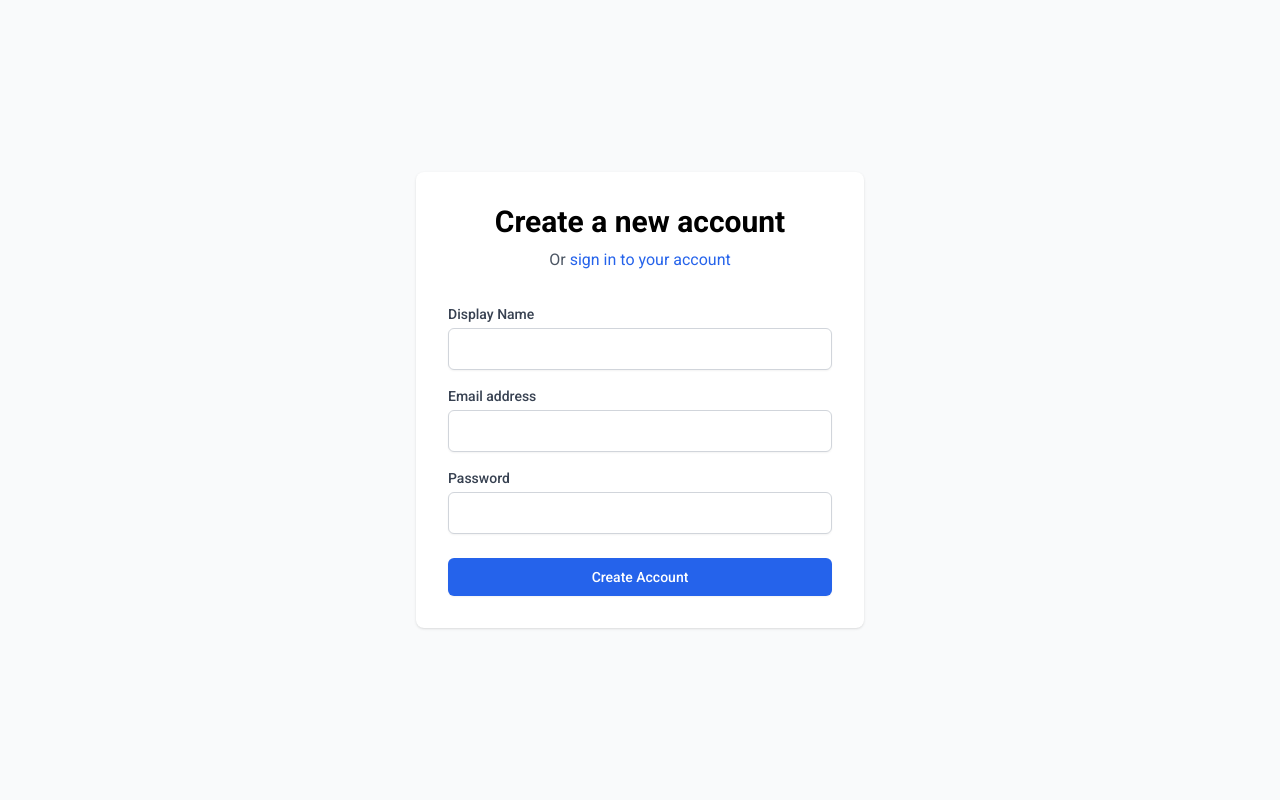
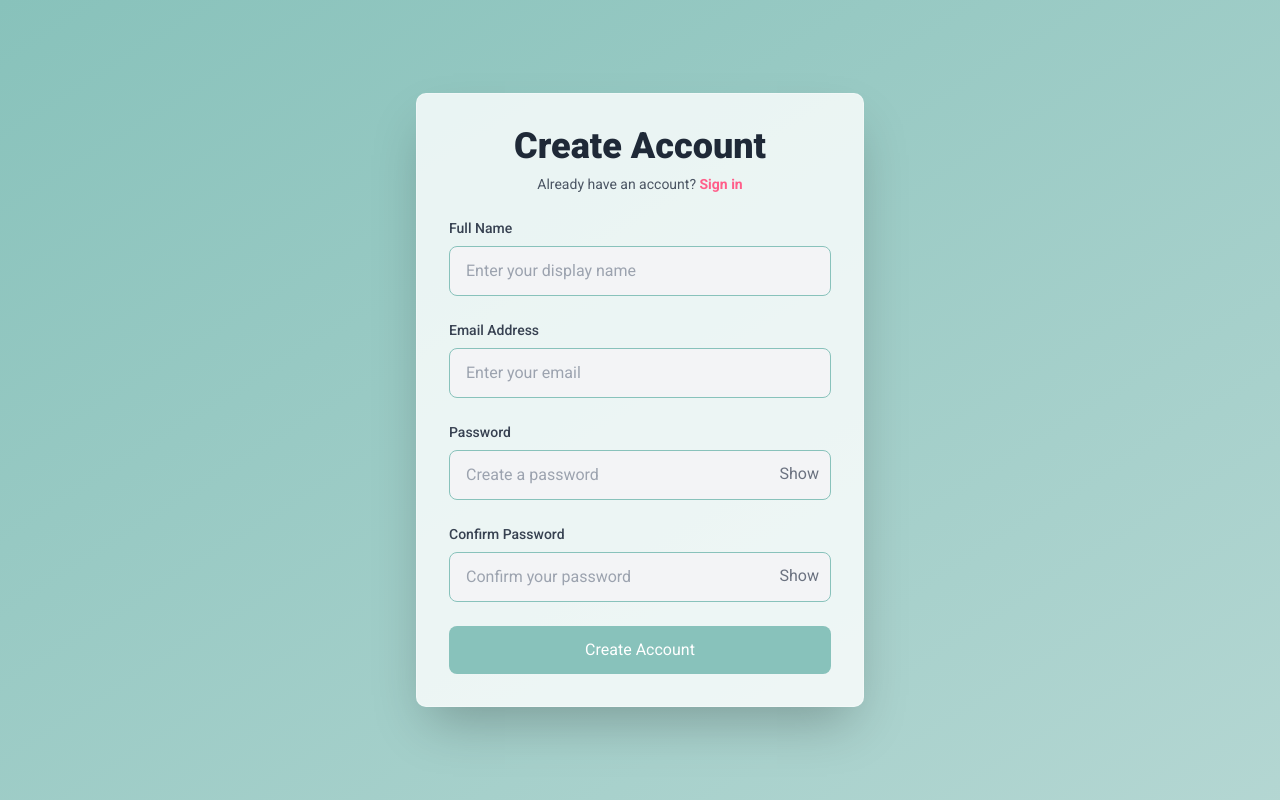
Before and after one commit to souvik-wizard/relu-task, a React (Create React App) app: page /register in a window 1280 px wide. Built offline with nearby package versions, Linux system fonts and the light colour scheme.

Commit message:
fix: update asset paths to use leading slashes for consistency

```diff
--- a/src/components/404.jsx
+++ b/src/components/404.jsx
@@ -7,10 +7,11 @@ const ErrorPage = () => {
   const navigate = useNavigate();
 
   useEffect(() => {
-    // Check if user exists in Redux state or localStorage
     const storedUser = JSON.parse(localStorage.getItem("user"));
     if (!user && !storedUser) {
-      navigate("/login"); // Redirect to login if no user found
+      navigate("/login");
+    } else {
+      navigate("/dashboard");
     }
   }, [user, navigate]);
 
@@ -36,7 +37,6 @@ const ErrorPage = () => {
           <div>
             <button
               onClick={() => {
-                // Check user in Redux or localStorage and navigate accordingly
                 if (!user && !JSON.parse(localStorage.getItem("user"))) {
                   navigate("/login");
                 } else {
--- a/src/components/Login.jsx
+++ b/src/components/Login.jsx
@@ -6,19 +6,26 @@ import {
   GoogleAuthProvider,
 } from "firebase/auth";
 import { auth } from "../firebase/firebase";
-import { useDispatch } from "react-redux";
+import { useDispatch, useSelector } from "react-redux";
 import { setUser, setError, setLoading } from "../store/slices/authSlice";
+import { FcGoogle } from "react-icons/fc";
+import { Loader2 } from "lucide-react";
 
 export default function Login() {
   const [email, setEmail] = useState("");
   const [password, setPassword] = useState("");
-  const [error, setLocalError] = useState("");
+  const [localError, setLocalError] = useState("");
+  const [isPasswordVisible, setIsPasswordVisible] = useState(false);
+
   const navigate = useNavigate();
   const dispatch = useDispatch();
+
+  const isLoading = useSelector((state) => state.auth.loading);
 
   const handleGoogleSignIn = async () => {
     const provider = new GoogleAuthProvider();
     dispatch(setLoading(true));
+    setLocalError("");
 
     try {
       const result = await signInWithPopup(auth, provider);
@@ -29,7 +36,6 @@ export default function Login() {
         displayName: user.displayName || "",
       };
 
-      // Save user data in localStorage
       localStorage.setItem("user", JSON.stringify(userData));
 
       dispatch(setUser(userData));
@@ -42,10 +48,10 @@ export default function Login() {
     }
   };
 
-  // Email/Password login handler
   const handleLogin = async (e) => {
     e.preventDefault();
     dispatch(setLoading(true));
+    setLocalError("");
 
     try {
       const userCredential = await signInWithEmailAndPassword(
@@ -59,7 +65,6 @@ export default function Login() {
         displayName: userCredential.user.displayName || "",
       };
 
-      // Save user data in localStorage
       localStorage.setItem("user", JSON.stringify(userData));
 
       dispatch(setUser(userData));
@@ -73,30 +78,37 @@ export default function Login() {
   };
 
   return (
-    <div className="min-h-screen flex items-center justify-center bg-gray-50">
-      <div className="max-w-md w-full space-y-8 p-8 bg-white rounded-lg shadow">
+    <div className="min-h-screen flex items-center justify-center bg-gradient-to-br from-[#88C2BB] via-[#88C2BB]/80 to-[#88C2BB]/60 p-4">
+      <div className="w-full max-w-md bg-white/80  rounded-[10px] shadow-2xl border border-white/30 overflow-hidden ">
+        <div className="p-8 space-y-6">
           <div className="text-center">
-          <h2 className="text-3xl font-bold">Sign in to your account</h2>
-          <p className="mt-2 text-gray-600">
-            Or{" "}
-            <Link to="/register" className="text-blue-600 hover:text-blue-500">
-              create a new account
+            <h2 className="text-4xl font-extrabold text-gray-800 mb-2">
+              Welcome Back
+            </h2>
+            <p className="text-gray-600 text-sm">
+              Don't have an account?{" "}
+              <Link
+                to="/register"
+                className="text-[#FF5E8A] font-semibold hover:text-[#FF5E8A]/80 transition-colors"
+              >
+                Sign up
               </Link>
             </p>
           </div>
-        <form className="mt-8 space-y-6" onSubmit={handleLogin}>
-          {error && (
-            <div className="bg-red-100 border border-red-400 text-red-700 px-4 py-3 rounded">
-              {error}
+
+          {localError && (
+            <div className="bg-red-100 border-l-4 border-red-500 text-red-700 p-4 rounded-r-lg animate-pulse">
+              {localError}
             </div>
           )}
-          <div className="space-y-4">
+
+          <form onSubmit={handleLogin} className="space-y-6">
             <div>
               <label
                 htmlFor="email"
-                className="block text-sm font-medium text-gray-700"
+                className="block text-sm font-medium text-gray-700 mb-2"
               >
-                Email address
+                Email Address
               </label>
               <input
                 id="email"
@@ -104,41 +116,77 @@ export default function Login() {
                 required
                 value={email}
                 onChange={(e) => setEmail(e.target.value)}
-                className="mt-1 block w-full px-3 py-2 border border-gray-300 rounded-md shadow-sm focus:outline-none focus:ring-blue-500 focus:border-blue-500"
+                className="w-full px-4 py-3 rounded-lg bg-gray-100 border border-[#88C2BB] focus:outline-none focus:border-[#88C2BB] focus:ring-0 transition duration-300"
+                placeholder="Enter your email"
+                disabled={isLoading}
               />
             </div>
-            <div>
+
+            <div className="relative">
               <label
                 htmlFor="password"
-                className="block text-sm font-medium text-gray-700"
+                className="block text-sm font-medium text-gray-700 mb-2"
               >
                 Password
               </label>
               <input
                 id="password"
-                type="password"
+                type={isPasswordVisible ? "text" : "password"}
                 required
                 value={password}
                 onChange={(e) => setPassword(e.target.value)}
-                className="mt-1 block w-full px-3 py-2 border border-gray-300 rounded-md shadow-sm focus:outline-none focus:ring-blue-500 focus:border-blue-500"
+                className="w-full px-4 py-3 rounded-lg bg-gray-100 border border-[#88C2BB] focus:outline-none focus:border-[#88C2BB] focus:ring-0 transition duration-300 pr-12"
+                placeholder="Enter your password"
+                disabled={isLoading}
               />
+              <button
+                type="button"
+                onClick={() => setIsPasswordVisible(!isPasswordVisible)}
+                className="absolute right-3 top-10 text-gray-500 hover:text-[#88C2BB] transition"
+                disabled={isLoading}
+              >
+                {isPasswordVisible ? "Hide" : "Show"}
+              </button>
             </div>
-          </div>
+
             <button
               type="submit"
-            className="w-full flex justify-center py-2 px-4 border border-transparent rounded-md shadow-sm text-sm font-medium text-white bg-blue-600 hover:bg-blue-700 focus:outline-none focus:ring-2 focus:ring-offset-2 focus:ring-blue-500"
+              className="w-full bg-[#88C2BB] text-white py-3 rounded-lg hover:bg-[#88C2BB]/90 transition transform hover:scale-105 focus:outline-none focus:ring-2 focus:ring-[#88C2BB] focus:ring-offset-2 flex items-center justify-center"
+              disabled={isLoading}
             >
-            Sign in
+              {isLoading ? (
+                <>
+                  <Loader2 className="mr-2 h-4 w-4 animate-spin" />
+                  Signing In...
+                </>
+              ) : (
+                "Sign In"
+              )}
             </button>
           </form>
 
-        {/* Google Sign-In Button */}
-        <div className="mt-6">
+          <div className="flex items-center justify-center space-x-4 my-4">
+            <div className="h-px bg-gray-300 w-full"></div>
+            <span className="text-gray-500 text-sm">or</span>
+            <div className="h-px bg-gray-300 w-full"></div>
+          </div>
+
           <button
             onClick={handleGoogleSignIn}
-            className="w-full flex justify-center py-2 px-4 border border-transparent rounded-md shadow-sm text-sm font-medium text-white bg-blue-600 hover:bg-blue-700 focus:outline-none focus:ring-2 focus:ring-offset-2 focus:ring-blue-500"
+            className="w-full flex items-center justify-center space-x-2 py-3 rounded-lg border border-gray-300 bg-white text-gray-700 hover:bg-gray-50 transition transform hover:scale-105 focus:outline-none focus:ring-2 focus:ring-[#88C2BB] focus:ring-offset-2"
+            disabled={isLoading}
           >
-            Sign in with Google
+            {isLoading ? (
+              <>
+                <Loader2 className="mr-2 h-4 w-4 animate-spin" />
+                Signing In...
+              </>
+            ) : (
+              <>
+                <FcGoogle className="w-5 h-5" />
+                <span>Sign in with Google</span>
+              </>
+            )}
           </button>
         </div>
       </div>
--- a/src/components/Register.jsx
+++ b/src/components/Register.jsx
@@ -1,20 +1,46 @@
-import React, { useState } from "react";
+import React, { useState, useEffect } from "react";
 import { useNavigate, Link } from "react-router-dom";
 import { createUserWithEmailAndPassword, updateProfile } from "firebase/auth";
 import { auth } from "../firebase/firebase";
-import { useDispatch } from "react-redux";
+import { useDispatch, useSelector } from "react-redux";
 import { setUser, setError, setLoading } from "../store/slices/authSlice";
+import { Loader2 } from "lucide-react";
 
 export default function Register() {
   const [email, setEmail] = useState("");
   const [password, setPassword] = useState("");
+  const [confirmPassword, setConfirmPassword] = useState("");
   const [displayName, setDisplayName] = useState("");
-  const [error, setLocalError] = useState("");
+  const [localError, setLocalError] = useState("");
+  const [isPasswordVisible, setIsPasswordVisible] = useState(false);
+  const [isConfirmPasswordVisible, setIsConfirmPasswordVisible] =
+    useState(false);
+  const [passwordMatchError, setPasswordMatchError] = useState("");
+
   const navigate = useNavigate();
   const dispatch = useDispatch();
 
+  const isLoading = useSelector((state) => state.auth.loading);
+
+  useEffect(() => {
+    if (password && confirmPassword && password !== confirmPassword) {
+      setPasswordMatchError("Passwords do not match");
+    } else {
+      setPasswordMatchError("");
+    }
+  }, [password, confirmPassword]);
+
   const handleRegister = async (e) => {
     e.preventDefault();
+
+    setLocalError("");
+    setPasswordMatchError("");
+
+    if (password !== confirmPassword) {
+      setPasswordMatchError("Passwords do not match");
+      return;
+    }
+
     dispatch(setLoading(true));
     try {
       const userCredential = await createUserWithEmailAndPassword(
@@ -22,14 +48,15 @@ export default function Register() {
         email,
         password
       );
+
       await updateProfile(userCredential.user, { displayName });
+
       const userData = {
         uid: userCredential.user.uid,
         email: userCredential.user.email,
         displayName,
       };
 
-      // Save user data in localStorage
       localStorage.setItem("user", JSON.stringify(userData));
 
       dispatch(setUser(userData));
@@ -37,34 +64,43 @@ export default function Register() {
     } catch (error) {
       setLocalError(error.message);
       dispatch(setError(error.message));
+    } finally {
+      dispatch(setLoading(false));
     }
   };
 
   return (
-    <div className="min-h-screen flex items-center justify-center bg-gray-50">
-      <div className="max-w-md w-full space-y-8 p-8 bg-white rounded-lg shadow">
+    <div className="min-h-screen flex items-center justify-center bg-gradient-to-br from-[#88C2BB] via-[#88C2BB]/80 to-[#88C2BB]/60 p-4">
+      <div className="w-full max-w-md bg-white/80 rounded-[10px] shadow-2xl border border-white/30 overflow-hidden transform transition-all duration-300 ">
+        <div className="p-8 space-y-6">
           <div className="text-center">
-          <h2 className="text-3xl font-bold">Create a new account</h2>
-          <p className="mt-2 text-gray-600">
-            Or{" "}
-            <Link to="/login" className="text-blue-600 hover:text-blue-500">
-              sign in to your account
+            <h2 className="text-4xl font-extrabold text-gray-800 mb-2">
+              Create Account
+            </h2>
+            <p className="text-gray-600 text-sm">
+              Already have an account?{" "}
+              <Link
+                to="/login"
+                className="text-[#FF5E8A] font-semibold hover:text-[#FF5E8A]/80 transition-colors"
+              >
+                Sign in
               </Link>
             </p>
           </div>
-        <form className="mt-8 space-y-6" onSubmit={handleRegister}>
-          {error && (
-            <div className="bg-red-100 border border-red-400 text-red-700 px-4 py-3 rounded">
-              {error}
+
+          {localError && (
+            <div className="bg-red-100 border-l-4 border-red-500 text-red-700 p-4 rounded-r-lg animate-pulse">
+              {localError}
             </div>
           )}
-          <div className="space-y-4">
+
+          <form onSubmit={handleRegister} className="space-y-6">
             <div>
               <label
                 htmlFor="displayName"
-                className="block text-sm font-medium text-gray-700"
+                className="block text-sm font-medium text-gray-700 mb-2"
               >
-                Display Name
+                Full Name
               </label>
               <input
                 id="displayName"
@@ -72,15 +108,18 @@ export default function Register() {
                 required
                 value={displayName}
                 onChange={(e) => setDisplayName(e.target.value)}
-                className="mt-1 block w-full px-3 py-2 border border-gray-300 rounded-md shadow-sm focus:outline-none focus:ring-blue-500 focus:border-blue-500"
+                className="w-full px-4 py-3 rounded-lg bg-gray-100 border border-[#88C2BB] focus:outline-none focus:border-[#88C2BB] focus:ring-0 transition duration-300"
+                placeholder="Enter your display name"
+                disabled={isLoading}
               />
             </div>
+
             <div>
               <label
                 htmlFor="email"
-                className="block text-sm font-medium text-gray-700"
+                className="block text-sm font-medium text-gray-700 mb-2"
               >
-                Email address
+                Email Address
               </label>
               <input
                 id="email"
@@ -88,34 +127,91 @@ export default function Register() {
                 required
                 value={email}
                 onChange={(e) => setEmail(e.target.value)}
-                className="mt-1 block w-full px-3 py-2 border border-gray-300 rounded-md shadow-sm focus:outline-none focus:ring-blue-500 focus:border-blue-500"
+                className="w-full px-4 py-3 rounded-lg bg-gray-100 border border-[#88C2BB] focus:outline-none focus:border-[#88C2BB] focus:ring-0 transition duration-300"
+                placeholder="Enter your email"
+                disabled={isLoading}
               />
             </div>
-            <div>
+
+            <div className="relative">
               <label
                 htmlFor="password"
-                className="block text-sm font-medium text-gray-700"
+                className="block text-sm font-medium text-gray-700 mb-2"
               >
                 Password
               </label>
               <input
                 id="password"
-                type="password"
+                type={isPasswordVisible ? "text" : "password"}
                 required
                 value={password}
                 onChange={(e) => setPassword(e.target.value)}
-                className="mt-1 block w-full px-3 py-2 border border-gray-300 rounded-md shadow-sm focus:outline-none focus:ring-blue-500 focus:border-blue-500"
+                className="w-full px-4 py-3 rounded-lg bg-gray-100 border border-[#88C2BB] focus:outline-none focus:border-[#88C2BB] focus:ring-0 transition duration-300 pr-12"
+                placeholder="Create a password"
+                disabled={isLoading}
               />
+              <button
+                type="button"
+                onClick={() => setIsPasswordVisible(!isPasswordVisible)}
+                className="absolute right-3 top-10 text-gray-500 hover:text-[#88C2BB] transition"
+                disabled={isLoading}
+              >
+                {isPasswordVisible ? "Hide" : "Show"}
+              </button>
             </div>
+
+            <div className="relative">
+              <label
+                htmlFor="confirmPassword"
+                className="block text-sm font-medium text-gray-700 mb-2"
+              >
+                Confirm Password
+              </label>
+              <input
+                id="confirmPassword"
+                type={isConfirmPasswordVisible ? "text" : "password"}
+                required
+                value={confirmPassword}
+                onChange={(e) => setConfirmPassword(e.target.value)}
+                className="w-full px-4 py-3 rounded-lg bg-gray-100 border border-[#88C2BB] focus:outline-none focus:border-[#88C2BB] focus:ring-0 transition duration-300 pr-12"
+                placeholder="Confirm your password"
+                disabled={isLoading}
+              />
+              <button
+                type="button"
+                onClick={() =>
+                  setIsConfirmPasswordVisible(!isConfirmPasswordVisible)
+                }
+                className="absolute right-3 top-10 text-gray-500 hover:text-[#88C2BB] transition"
+                disabled={isLoading}
+              >
+                {isConfirmPasswordVisible ? "Hide" : "Show"}
+              </button>
             </div>
+
+            {passwordMatchError && (
+              <div className="text-red-500 text-sm mt-1">
+                {passwordMatchError}
+              </div>
+            )}
+
             <button
               type="submit"
-            className="w-full flex justify-center py-2 px-4 border border-transparent rounded-md shadow-sm text-sm font-medium text-white bg-blue-600 hover:bg-blue-700 focus:outline-none focus:ring-2 focus:ring-offset-2 focus:ring-blue-500"
+              className="w-full bg-[#88C2BB] text-white py-3 rounded-lg hover:bg-[#88C2BB]/90 transition transform hover:scale-105 focus:outline-none focus:ring-2 focus:ring-[#88C2BB] focus:ring-offset-2 flex items-center justify-center"
+              disabled={isLoading}
             >
-            Create Account
+              {isLoading ? (
+                <>
+                  <Loader2 className="mr-2 h-4 w-4 animate-spin" />
+                  Creating Account...
+                </>
+              ) : (
+                "Create Account"
+              )}
             </button>
           </form>
         </div>
       </div>
+    </div>
   );
 }
--- a/src/components/dashboard/RightSideBar.jsx
+++ b/src/components/dashboard/RightSideBar.jsx
@@ -15,16 +15,23 @@ const rightSidebarData = [
     innerImage: "/assets/rightsidebar/bg2-inner.png",
   },
   {
-    name: "Emilie Jones",
+    name: "Erica Jones",
     username: "@thewillwithyou",
-    image: "/assets/rightsidebar/bg3.png",
-    innerImage: "/assets/rightsidebar/bg3-inner.png",
+    image: "/assets/rightsidebar/bg5.png",
+    innerImage: "/assets/rightsidebar/bg1-inner.png",
   },
+
   {
     name: "Jessica Williams",
     username: "@thewillwithyou",
     image: "/assets/rightsidebar/bg4.png",
     innerImage: "/assets/rightsidebar/bg4-inner.png",
+  },
+  {
+    name: "Emilie Jones",
+    username: "@thewillwithyou",
+    image: "/assets/rightsidebar/bg3.png",
+    innerImage: "/assets/rightsidebar/bg3-inner.png",
   },
 ];
 
--- a/src/components/dashboard/Search.jsx
+++ b/src/components/dashboard/Search.jsx
@@ -9,12 +9,12 @@ const Search = () => {
         className="w-full pl-10 pr-4 p-1.5 lg:py-2  focus:outline-none "
       />
       <img
-        src="assets/icons/search.svg"
+        src="/assets/icons/search.svg"
         alt="Search"
         className="absolute left-4 lg:left-6 top-1/2 transform -translate-y-1/2 text-[#303030] w-6 h-6"
       />
       <button className="flex justify-center items-center gap-2 px-4">
-        <img src="assets/icons/filter.svg" alt="Filter" className="w-6" />
+        <img src="/assets/icons/filter.svg" alt="Filter" className="w-6" />
         Filters
       </button>
     </div>
--- a/src/components/dashboard/SocialCard.jsx
+++ b/src/components/dashboard/SocialCard.jsx
@@ -8,16 +8,16 @@ const cardData = [
     username: "thewallart",
     description:
       "It is a long established fact that a reader will be distracted by the readable content of a page when looking at its layout. ",
-    profilePicture: "assets/posts/dpforp1.png",
-    postImage: "assets/posts/post1.png",
+    profilePicture: "/assets/posts/dpforp1.png",
+    postImage: "/assets/posts/post1.png",
   },
   {
     name: "Thomas J.",
     username: "thecustomcreater",
     description:
       "It is a long established fact that a reader will be distracted by the readable content of a page when looking at its layout. ",
-    profilePicture: "assets/posts/dpforp2.png",
-    postImage: "assets/posts/post2.png",
+    profilePicture: "/assets/posts/dpforp2.png",
+    postImage: "/assets/posts/post2.png",
   },
 ];
 
```
Also changed, not shown: src/components/dashboard/Dashboard.jsx (+5 -3 lines), src/components/dashboard/HorizontalCarousel.jsx (+5 -5 lines), src/components/dashboard/Sidebar.jsx (+15 -15 lines), public/assets/rightsidebar/bg5.png (added). Lines whose indentation alone changed are shown as unchanged.
